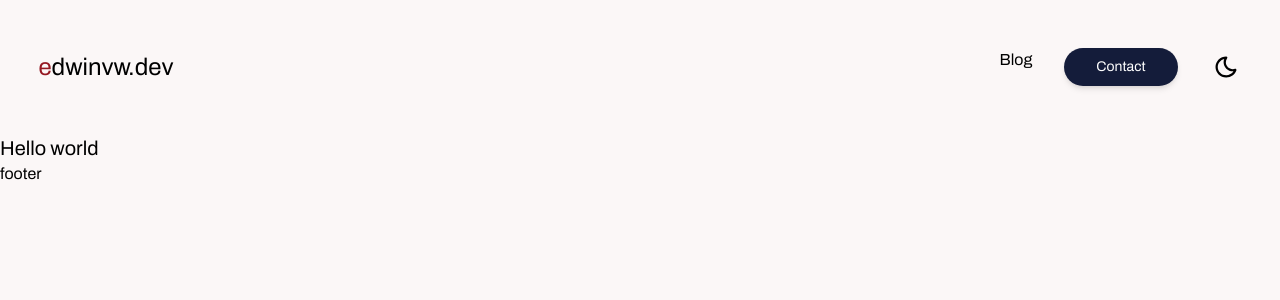
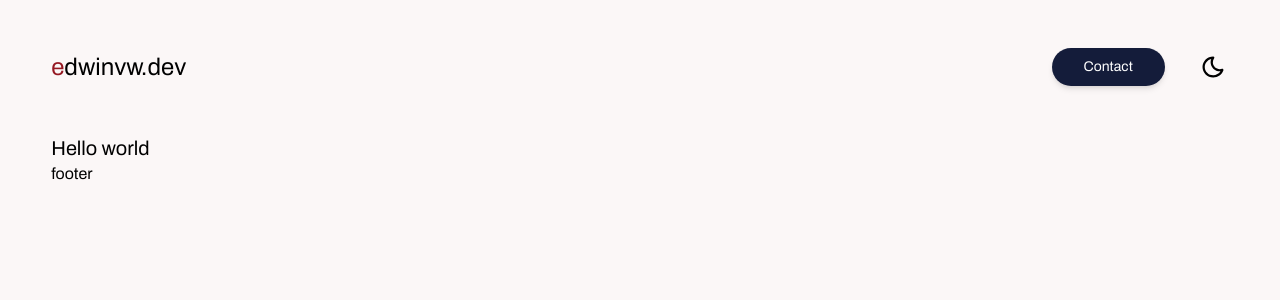
Before and after one commit to Edjevw12/edwinvw.dev, a Next.js app: page / in a window 1280 px wide. Shown: the top 300 px of the page. Built offline with nearby package versions, Linux system fonts and the light colour scheme.

Commit message:
fix: added prettierrc

```diff
--- a/components/Layout/Layout.tsx
+++ b/components/Layout/Layout.tsx
@@ -1,19 +1,19 @@
-import { ReactNode } from 'react';
-import { Footer } from './Footer';
-import { Meta } from './Meta';
-import { Nav } from './Nav';
+import { ReactNode } from 'react'
+import { Footer } from './Footer'
+import { Meta } from './Meta'
+import { Nav } from './Nav'
 
 type Props = {
-  children: ReactNode;
-};
+  children: ReactNode
+}
 
 export const Layout = ({ children }: Props) => {
   return (
-    <div>
+    <div className="px-4vw lg:px-7vw">
       <Meta />
       <Nav />
       <main>{children}</main>
       <Footer />
     </div>
-  );
-};
+  )
+}
--- a/components/Layout/Nav.tsx
+++ b/components/Layout/Nav.tsx
@@ -5,7 +5,7 @@ import DarkModeButton from '../Button/DarkModeButton';
 
 export const Nav = () => {
   return (
-    <div className="px-3vw lg:px-5vw py-9 lg:py-12">
+    <div className="py-9 lg:py-12">
       <nav
         id="header"
         role="navigation"
--- a/data/navLinks.ts
+++ b/data/navLinks.ts
@@ -1 +1,3 @@
-export const navLinks = [{ href: '/blog', title: 'Blog' }];
+import { NavLink } from '@/lib/types';
+
+export const navLinks: NavLink[] = [];
--- a/data/siteMetaData.ts
+++ b/data/siteMetaData.ts
@@ -14,8 +14,4 @@ export const siteMetadata = {
   github: 'https://github.com/Edjevw12',
   twitter: 'https://twitter.com/Edwinvw12',
   linkedIn: 'https://www.linkedin.com/in/edwinvanwijngaarden/',
-  analytics: {
-    plausibleDataDomain: '',
-    simpleAnalytics: false,
-  },
 };
--- a/lib/types.ts
+++ b/lib/types.ts
@@ -1 +1,7 @@
 export type ButtonVariant = 'primary' | 'secondary' | 'tertiary';
+
+export type NavLink = {
+  label: string;
+  url: string;
+  title: string;
+};
--- a/styles/globals.css
+++ b/styles/globals.css
@@ -10,14 +10,14 @@
   --color-black-900: #1d1d1d;
 }
 
-.px-5vw {
-  padding-left: 5vw;
-  padding-right: 5vw;
+.px-7vw {
+  padding-left: 7vw;
+  padding-right: 7vw;
 }
 
-.px-3vw {
-  padding-left: 3vw;
-  padding-right: 3vw;
+.px-4vw {
+  padding-left: 4vw;
+  padding-right: 4vw;
 }
 
 @layer utilities {
```
Also changed, not shown: .prettierrc.js (added).
